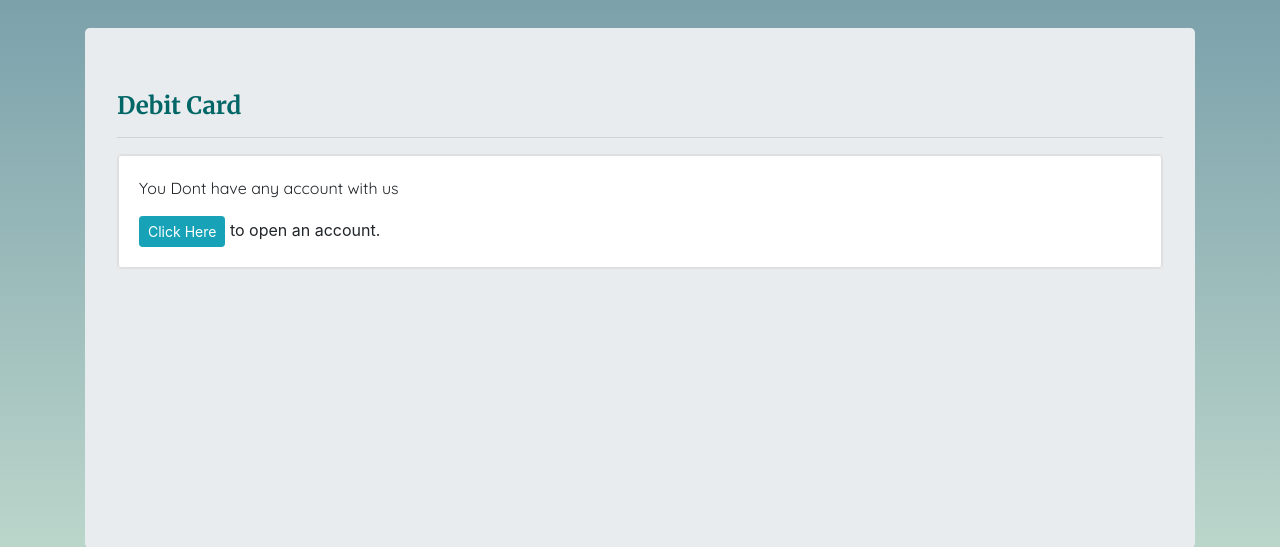
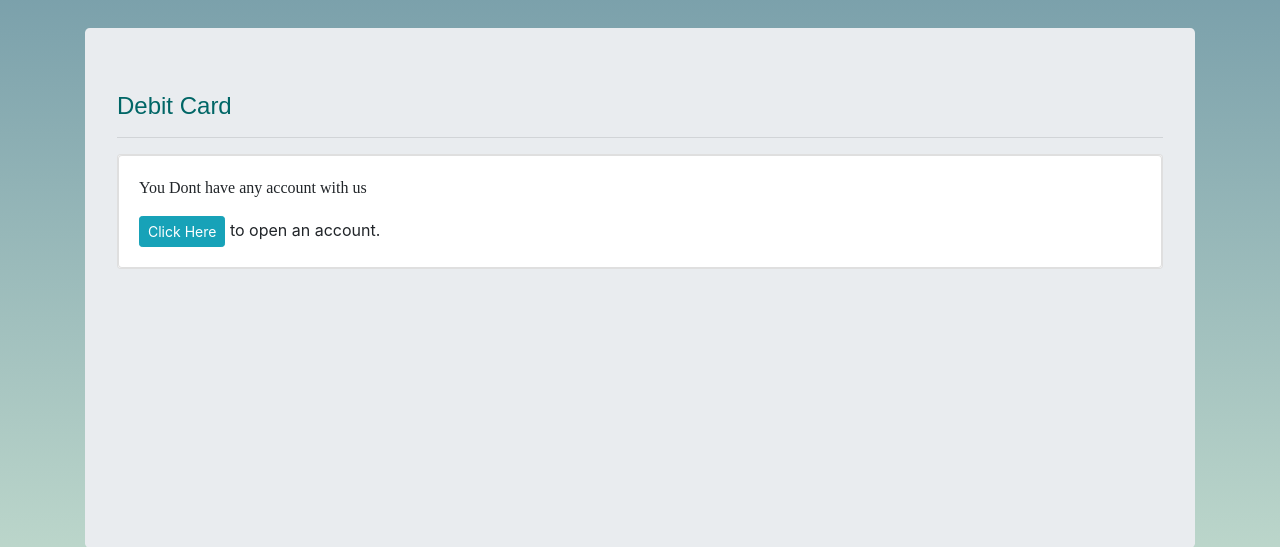
Before and after one commit to pratiks14/newbankapp, a Flask app: template templates/services.html in a window 1280 px wide. Shown: the part 165-712 px from the top of the page. Run offline with Flask 2, Linux system fonts and the light colour scheme; the template is opened without the code that fills it, so the values that code supplies are empty; parts of the project's set-up code (start-up, migrations or seed data) failed here and were passed over; some libraries are stand-ins or nearby versions; some web fonts are replaced.

Commit message:
Update services.html

```diff
--- a/templates/services.html
+++ b/templates/services.html
@@ -4,30 +4,26 @@
     <meta charset="UTF-8">
     <meta name="viewport" content="width=device-width, initial-scale=1.0">
     <meta http-equiv="X-UA-Compatible" content="ie=edge">
-    <link href="https://fonts.googleapis.com/css?family=Merriweather:700|Quicksand" rel="stylesheet">
+    <link rel="shortcut icon" href="{{ url_for('static', filename='favicon.ico') }}">
+    <title>ETA Bank</title>
+    <link rel="stylesheet" type="text/css" href="{{url_for('static',filename='bootstrap.min.css')}}">
 
-    <title>THE Bank</title>
-    <link href="https://fonts.googleapis.com/css?family=Open+Sans:400,600" rel="stylesheet">
-    <!-- Bootstrap Core CSS -->
-    <link rel="stylesheet" href="https://stackpath.bootstrapcdn.com/bootstrap/4.1.1/css/bootstrap.min.css" integrity="sha384-WskhaSGFgHYWDcbwN70/dfYBj47jz9qbsMId/iRN3ewGhXQFZCSftd1LZCfmhktB" crossorigin="anonymous">
-    <!-- Custom CSS -->
-    <!-- <link href="templates/css/sb-admin.css" rel="stylesheet"> -->
-    <!-- <link rel="stylesheet" type="text/css" href="{{url_for('static',filename='style1.css')}}"> -->
 
-    <!-- Morris Charts CSS -->
-    <!-- <link href="css/plugins/morris.css" rel="stylesheet"> -->
-
-    <!-- Custom Fonts -->
-	<link  href="{{url_for('static',filename='font-awesome2/css/fontawesome-all.min.css')}}" rel="stylesheet" type="text/css">
-
-    <!-- HTML5 Shim and Respond.js IE8 support of HTML5 elements and media queries -->
-    <!-- WARNING: Respond.js doesn't work if you view the page via file:// -->
-    <!--[if lt IE 9]>
-        <script src="https://oss.maxcdn.com/libs/html5shiv/3.7.0/html5shiv.js"></script>
-        <script src="https://oss.maxcdn.com/libs/respond.js/1.4.2/respond.min.js"></script>
-    <![endif]-->
-    <!-- <link rel="stylesheet" href="https://use.fontawesome.com/releases/v5.1.0/css/all.css" integrity="sha384-lKuwvrZot6UHsBSfcMvOkWwlCMgc0TaWr+30HWe3a4ltaBwTZhyTEggF5tJv8tbt" crossorigin="anonymous"> -->
+    <link rel="stylesheet" href="{{url_for('static',filename='fontawesome/css/all.min.css')}}" >
+    <!-- <link rel="stylesheet" href="..\static\fontawesome\css\all.min.css" >    -->
     <style>
+      @font-face {
+        font-family: Tajawal;
+        src: url("{{url_for('static',filename='fonts/Tajawal/Tajawal-Bold.ttf')}}");
+    }
+    @font-face {
+        font-family: Merriweather;
+        src: url("{{url_for('static',filename='fonts/Merriweather/Merriweather-Bold.ttf')}}");
+    }
+    @font-face {
+        font-family: Quicksand;
+        src: url("{{url_for('static',filename='fonts/Quicksand/Quicksand-Regular.ttf')}}");
+    }
         body{
     /* background-color: #E7E7EF; */
     height: 100%;
@@ -322,6 +318,9 @@
                                     <div class="col edit-pin">
                                         <small ><p style="cursor:pointer" ><i class="fas fa-pencil-alt"></i> Edit</p></small>
                                     </div>
+                                    <!-- <div class="col cancel" style="display:none;cursor:pointer">
+                                        <small><i class="fas fa-times-circle"></i></small>
+                                    </div> -->
                                 </div>
                             </div>
                         </div>
@@ -416,11 +415,10 @@
 
         </div>
     </footer>
-    <script src="https://code.jquery.com/jquery-3.3.1.min.js" integrity="sha256-FgpCb/KJQlLNfOu91ta32o/NMZxltwRo8QtmkMRdAu8=" crossorigin="anonymous"></script>
-    <script src="https://cdnjs.cloudflare.com/ajax/libs/popper.js/1.14.3/umd/popper.min.js" integrity="sha384-ZMP7rVo3mIykV+2+9J3UJ46jBk0WLaUAdn689aCwoqbBJiSnjAK/l8WvCWPIPm49" crossorigin="anonymous"></script>
-<script src="https://stackpath.bootstrapcdn.com/bootstrap/4.1.1/js/bootstrap.min.js" integrity="sha384-smHYKdLADwkXOn1EmN1qk/HfnUcbVRZyYmZ4qpPea6sjB/pTJ0euyQp0Mk8ck+5T" crossorigin="anonymous"></script>
-<script src = "{{url_for('static',filename='script1.js')}}"></script>
-<script>
+    <script src="{{url_for('static', filename='jquery.min.js')}}" ></script>
+        <script src="{{url_for('static', filename='popper.min.js')}}" ></script>
+        <script src="{{url_for('static', filename='bootstrap.min.js')}}" ></script>
+        <script>
     $('#gotoaccount').click(function(event){
         event.preventDefault();
         window.location.href = '/main';
@@ -465,6 +463,7 @@
 $('.edit-pin').click(function(event){
         event.preventDefault();
         $(this).parent().find('.show-pin').hide();
+        // $(this).parent().find('.cancel').show();
         $(this).parent().find('.pin').removeAttr('readonly').removeClass('form-control-plaintext').addClass('form-control');
         $(this).find('p').html('<i class="fas fa-pencil-alt"></i> Update');
 
@@ -498,7 +497,7 @@
 
                     setTimeout(function(){
                         window.location.href = '/services';
-                        },3000);
+                        },2000);
                 },
                 error:function(response){
                     console.log("error");
```
